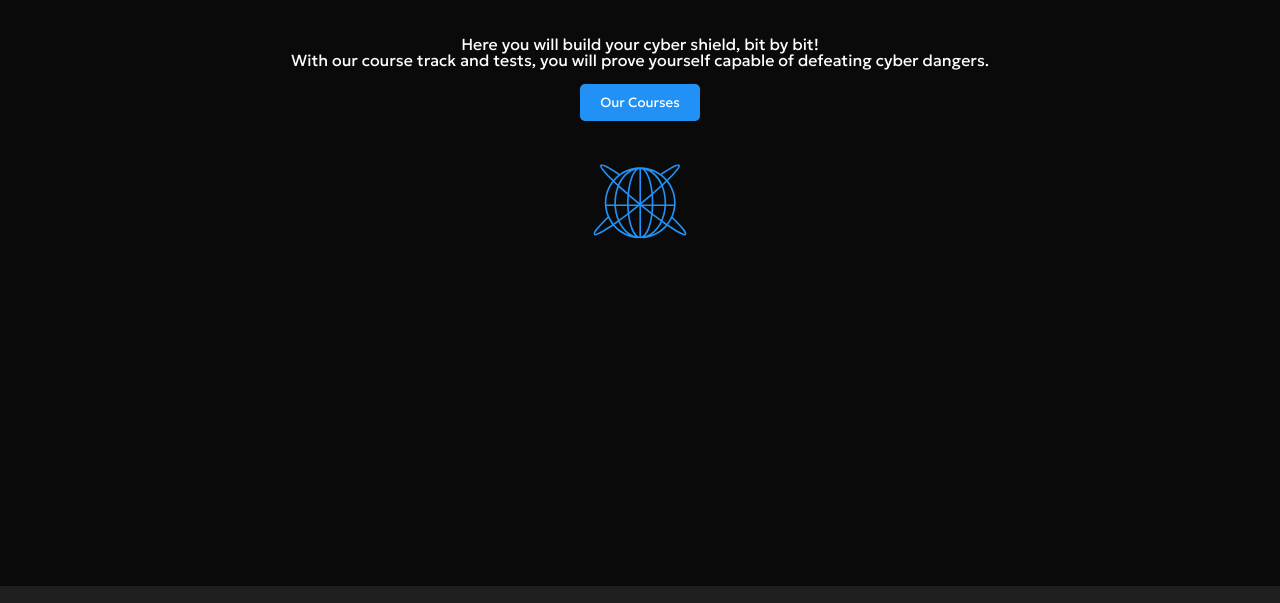
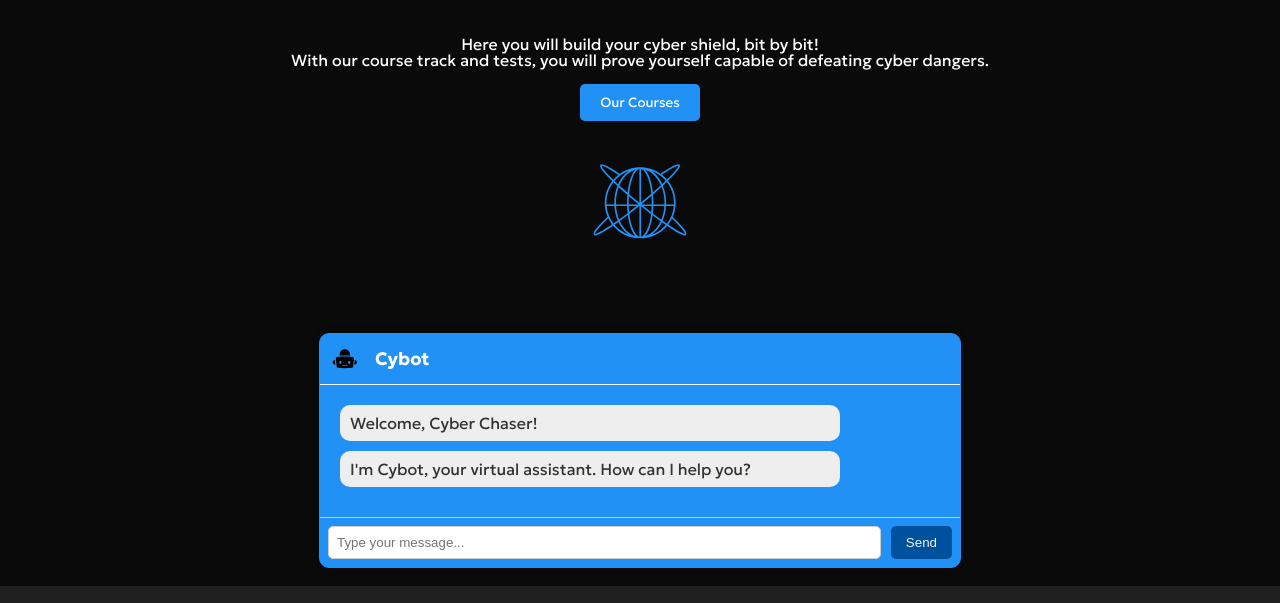
Before and after one commit to Cyber-Chase/Frontend, a plain HTML site: page index.html in a window 1280 px wide. Shown: the part 212-815 px from the top of the page. Drawn offline with Linux system fonts and the light colour scheme.

Commit message:
:add: Added chatbot.css

```diff
--- a/css/chatbot.css
+++ b/css/chatbot.css
@@ -0,0 +1,107 @@
+
+.chatbot-container {
+    position: absolute;
+    bottom: 20px;
+    left: 50%;
+    transform: translateX(-50%);
+    width: 80vh;
+    background-color: #2291F6;
+    border: 1px solid #2291F6;
+    border-radius: 10px;
+    box-shadow: 0 0 10px rgba(0, 0, 0, 0.1);
+    z-index: 1000;
+    overflow: hidden;
+}
+
+
+.chatbot-header {
+    background-color: #2291F6;
+    padding: 5px;
+    border-bottom: 1px solid #f2f2f2;
+    border-top-left-radius: 10px;
+    border-top-right-radius: 10px;
+    display: flex;
+    align-items: center;
+}
+
+.bot-avatar {
+    width: 40px;
+    height: 40px;
+    border-radius: 50%;
+    margin-right: 10px;
+}
+
+.bot-name {
+    font-weight: bold;
+    font-size: 18px;
+}
+
+.close-button {
+    margin-left: auto;
+    background-color: #ccc;
+    border: none;
+    padding: 5px 10px;
+    border-radius: 5px;
+    cursor: pointer;
+}
+
+
+.chatbot-body {
+    max-height: 60vh;
+    overflow-y: auto;
+    padding: 10px;
+}
+
+
+.bubble {
+    max-width: 80%;
+    margin-bottom: 10px;
+    padding: 10px;
+    border-radius: 10px;
+}
+
+.user-bubble {
+    background-color: #00519d;
+    color: #f2f2f2;
+    align-self: flex-end;
+}
+
+.bot-bubble {
+    background-color: #eee;
+    color: #333;
+}
+
+
+.chatbot-footer {
+    padding: 1vh;
+    border-top: 1px solid #ccc;
+    display: flex;
+}
+
+.user-input {
+    flex: 1;
+    padding: 8px;
+    border: 1px solid #ccc;
+    border-radius: 5px;
+}
+
+.send-button {
+    background-color: #00519d;
+    color: #f2f2f2;
+    border: none;
+    padding: 8px 15px;
+    border-radius: 5px;
+    margin-left: 10px;
+    cursor: pointer;
+}
+
+.send-button:hover {
+    background-color: #1a4268;
+}
+
+@media (max-width: 600px) {
+    .chatbot-container {
+        width: 90%;
+        height: 35%;
+    }
+}
--- a/css/home.css
+++ b/css/home.css
@@ -185,4 +185,5 @@ main {
 
     display: flex;
     justify-content: center;
+    margin-bottom: 60px;
 }
--- a/index.html
+++ b/index.html
@@ -9,6 +9,7 @@
     <link rel="stylesheet" href="css/reset.css">
     <link rel="stylesheet" href="css/home.css">
     <link rel="stylesheet" href="css/footer.css">
+    <link rel="stylesheet" href="css/chatbot.css">
 
     <link rel="preconnect" href="https://fonts.googleapis.com">
     <link rel="preconnect" href="https://fonts.gstatic.com" crossorigin>
@@ -52,6 +53,25 @@
             <div id="cyc-icon1"> <img src="assets/icon/svg/cyc-icon1.svg"> </div>
         </main>
 
+        <div id="chatbot-container" class="chatbot-container">
+            <div class="chatbot-header">
+                <img src="/assets/icon/svg/friendly-bot.svg" class="bot-avatar" alt="Bot Avatar">
+                <span class="bot-name">Cybot</span>
+            </div>
+            <div class="chatbot-body">
+                <div class="chatbot-body" id="chatbot-body">
+                    <div class="bubble bot-bubble">Welcome, Cyber Chaser!</div>
+                    <div class="bubble bot-bubble">I'm Cybot, your virtual assistant. How can I help you?</div>
+                </div>
+            </div>
+            <div class="chatbot-footer">
+                <input type="text" class="user-input" placeholder="Type your message...">
+                <button class="send-button" onclick="sendMessage()">Send</button>
+            </div>
+        </div>
+
+        <script src="chatbot.js"></script>
+
         <footer>
             <div class="footer-content">
                 <p>&#169; 2024 Cyber Chase. All Rights Reserved.</p>
```
